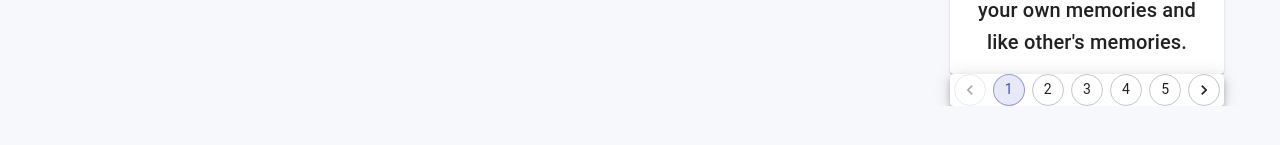
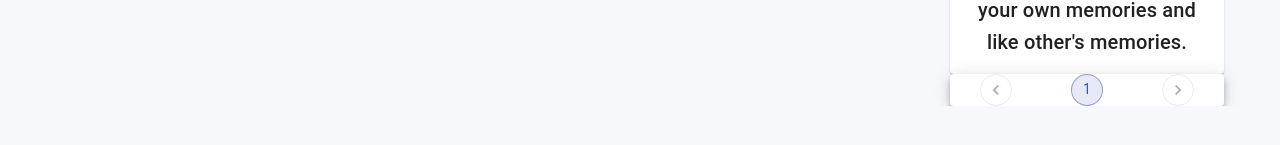
Before and after one commit to danteallievi/mern-memories, a React (Create React App) app in the folder client/: page /posts in a window 1280 px wide. Shown: the part 347-492 px from the top of the page. Built offline with nearby package versions, Linux system fonts and the light colour scheme; no server answers.

Commit message:
Pagination added

```diff
--- a/client/src/actions/posts.js
+++ b/client/src/actions/posts.js
@@ -9,9 +9,9 @@
 import * as api from '../api/index.js';
 
 // Action Creators
-export const getPosts = () => async dispatch => {
+export const getPosts = page => async dispatch => {
   try {
-    const { data } = await api.fetchPosts();
+    const { data } = await api.fetchPosts(page);
 
     dispatch({ type: FETCH_ALL, payload: data });
   } catch (error) {
--- a/client/src/api/index.js
+++ b/client/src/api/index.js
@@ -14,7 +14,7 @@
   return req;
 });
 
-export const fetchPosts = () => API.get('/posts');
+export const fetchPosts = page => API.get(`/posts?page=${page}`);
 
 export const fetchPostsBySearch = searchQuery =>
   API.get(
--- a/client/src/components/Home/Home.js
+++ b/client/src/components/Home/Home.js
@@ -38,10 +38,6 @@
   const [tags, setTags] = useState([]);
 
   const classes = useStyles();
-
-  useEffect(() => {
-    dispatch(getPosts());
-  }, [currentId, dispatch]);
 
   const searchPost = () => {
     if (search.trim() || tags) {
@@ -116,7 +112,7 @@
             </AppBar>
             <Form currentId={currentId} setCurrentId={setCurrentId} />
             <Paper elevation={6}>
-              <Pagination />
+              <Pagination page={page} />
             </Paper>
           </Grid>
         </Grid>
--- a/client/src/components/Pagination.js
+++ b/client/src/components/Pagination.js
@@ -1,19 +1,34 @@
+import { useEffect } from 'react';
 import { Link } from 'react-router-dom';
 import { Pagination, PaginationItem } from '@material-ui/lab';
 
+import { useDispatch, useSelector } from 'react-redux';
+import { getPosts } from '../actions/posts';
+
 import useStyles from './styles';
 
-const Paginate = () => {
+const Paginate = ({ page }) => {
+  const { numberOfPages } = useSelector(state => state.posts);
   const classes = useStyles();
+  const dispatch = useDispatch();
+
+  useEffect(() => {
+    if (page) dispatch(getPosts(page));
+  }, [page]);
+
   return (
     <Pagination
       classes={{ ul: classes.ul }}
-      count={5}
-      page={1}
+      count={numberOfPages}
+      page={Number(page) || 1}
       variant='outlined'
       color='primary'
       renderItem={item => (
-        <PaginationItem {...item} component={Link} to={`/posts?page=${1}`} />
+        <PaginationItem
+          {...item}
+          component={Link}
+          to={`/posts?page=${item.page}`}
+        />
       )}
     />
   );
--- a/client/src/components/Posts/Posts.js
+++ b/client/src/components/Posts/Posts.js
@@ -6,10 +6,10 @@
 import useStyles from './styles';
 
 const Posts = ({ setCurrentId }) => {
-  const posts = useSelector(state => state.posts);
+  const { posts } = useSelector(state => state.posts);
   const classes = useStyles();
 
-  return !posts.length ? (
+  return !posts?.length ? (
     <CircularProgress />
   ) : (
     <Grid
--- a/client/src/reducers/posts.js
+++ b/client/src/reducers/posts.js
@@ -7,27 +7,32 @@
   LIKE,
 } from '../constants/actionTypes';
 
-export const posts = (posts = [], action) => {
+export const posts = (state = [], action) => {
   switch (action.type) {
     case DELETE:
-      return posts.filter(post => post._id !== action.payload);
+      return state.filter(post => post._id !== action.payload);
 
     case UPDATE:
     case LIKE:
-      return posts.map(post =>
+      return state.map(post =>
         post._id === action.payload._id ? action.payload : post
       );
 
     case FETCH_ALL:
-      return action.payload;
+      return {
+        ...state,
+        posts: action.payload.data,
+        currentPage: action.payload.currentPage,
+        numberOfPages: action.payload.numberOfPages,
+      };
 
     case FETCH_BY_SEARCH:
-      return action.payload;
+      return { ...state, posts: action.payload };
 
     case CREATE:
-      return [...posts, action.payload];
+      return [...state, action.payload];
 
     default:
-      return posts;
+      return state;
   }
 };
```
Also changed, not shown: 1 other file (tests, documents, lock files or other folders).
